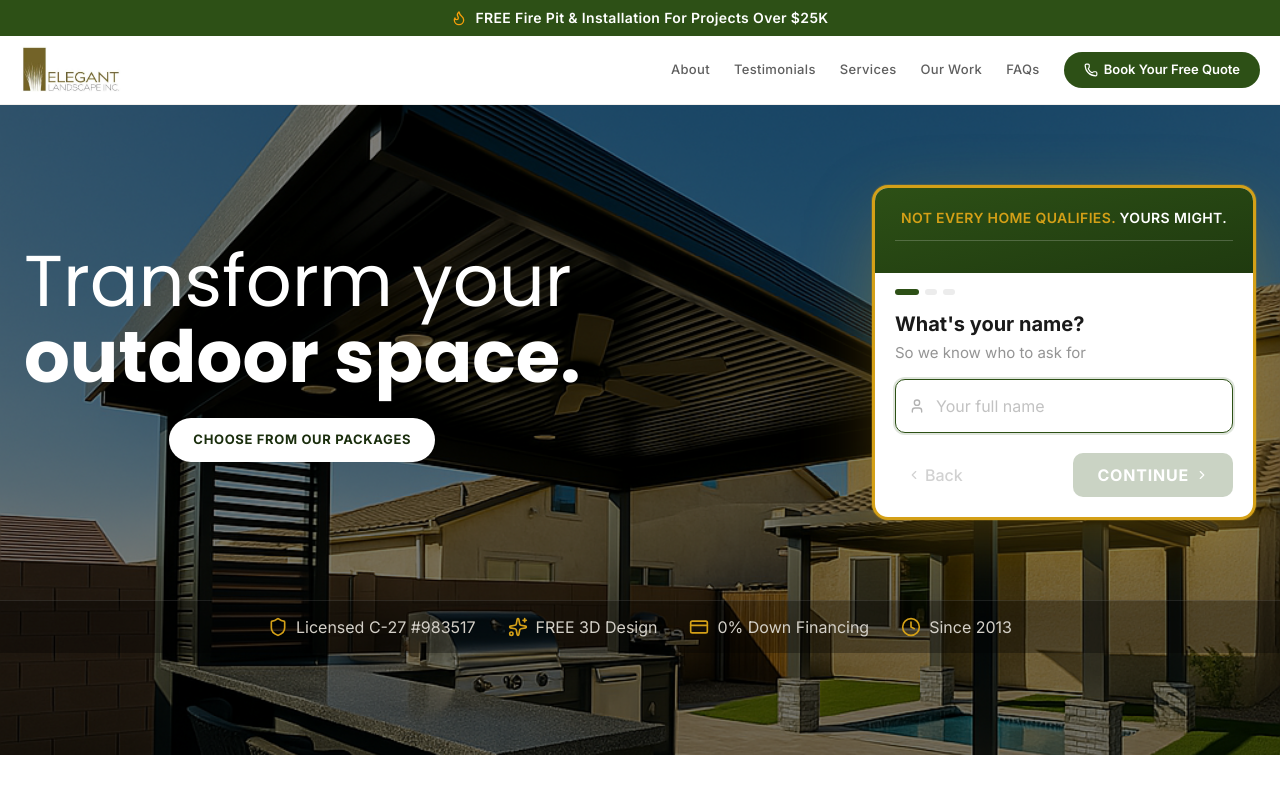
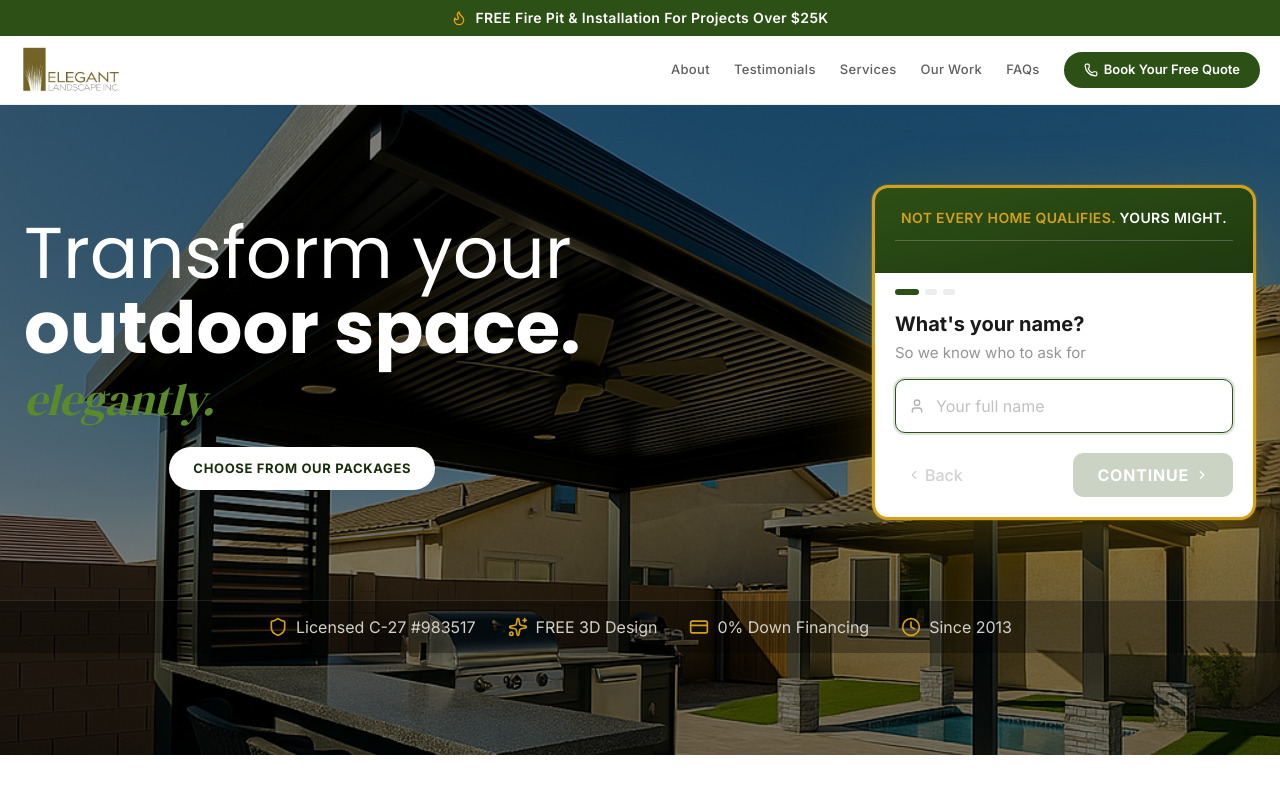
Before and after one commit to Fbet590/Elegant-Landscape-3.0, a Next.js app: page / in a window 1280 px wide. Shown: the top 800 px of the page. Built offline with nearby package versions, Linux system fonts and the light colour scheme.

Commit message:
feat: add new paragraph to hero section with enhanced typography
Added a new paragraph with improved font size and style for better readability.

Co-authored-by: Fbet590 <271462897+Fbet590@users.noreply.github.com>

```diff
--- a/components/hero-section.tsx
+++ b/components/hero-section.tsx
@@ -235,6 +235,10 @@ export function HeroSection() {
             <span className="font-extrabold">outdoor space.</span>
           </h1>
 
+          <p className="mt-3 font-serif text-[2rem] italic leading-none text-[#5a8a2a] md:text-[2.4rem] lg:text-[2.8rem]">
+            elegantly.
+          </p>
+
           <div className="mt-6 text-center flex items-center justify-center">
             <a
               href="#quote"
```
